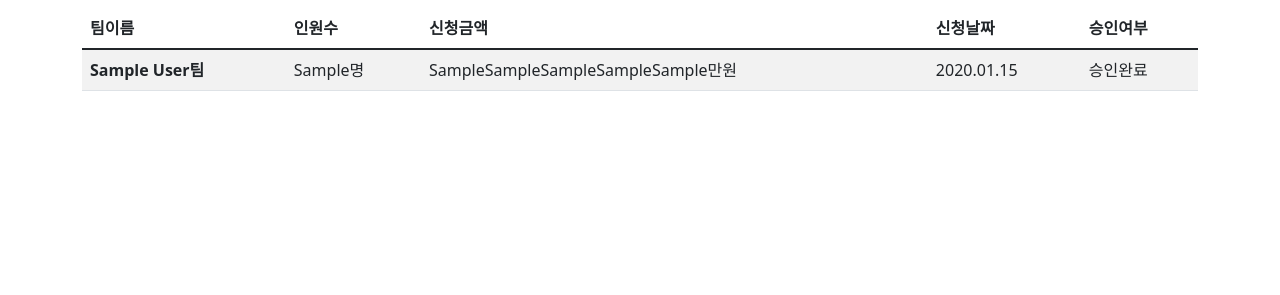
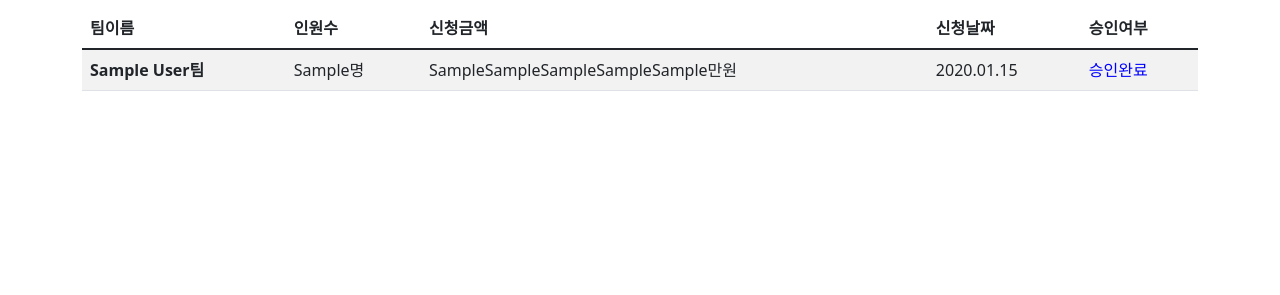
Before and after one commit to kvkvd12/5i_support_project, a Django app: page /approval/ in a window 1280 px wide. Shown: the part 109-404 px from the top of the page. Run offline with Django 4.2, Linux system fonts and the light colour scheme; a user stored in the database is signed in; tables that the repository leaves empty hold one stand-in row (values such as "Sample post"); some libraries are stand-ins or nearby versions.

Commit message:
[Modify]승인페이지 css 수정

```diff
--- a/templates/support_data/approval.html
+++ b/templates/support_data/approval.html
@@ -30,9 +30,9 @@
                                 <td>{{ al.created_at|date:"Y.m.d" }}</td>
                                 <td>
                                     {% if al.is_approval %}
-                                    승인완료
+                                    <a style="color:blue">승인완료</a>
                                     {% else %}
-                                    <a type="button" data-bs-toggle="modal" data-bs-target="#exampleModal" style="text-decoration: none; color: inherit;">
+                                    <a type="button" data-bs-toggle="modal" data-bs-target="#exampleModal" style="text-decoration: none; color: red;">
                                         승인대기
                                     </a>
                                     <div class="modal fade" id="exampleModal" tabindex="-1" aria-labelledby="exampleModalLabel" aria-hidden="true">
```
